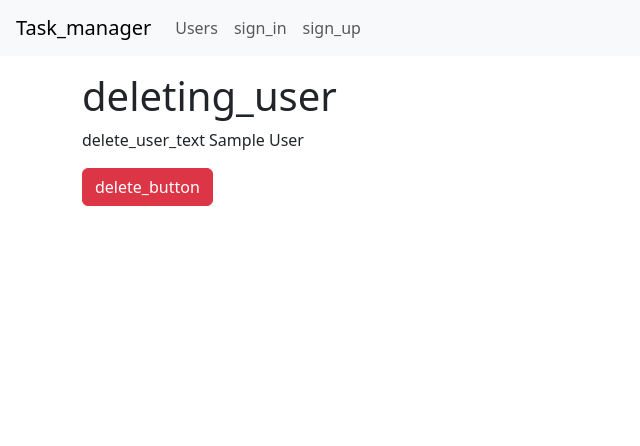
After one commit to OlegKhiretdinov/Task_manager-jira_killer, a Django app: page /users/1/delete/ in a window 1280 px wide. The commit adds this page. Shown: the top 446 px of the page, without its empty margins (0-640 px from the left). Run offline with Django 5.2, Linux system fonts and the light colour scheme; tables that the repository leaves empty hold one stand-in row (values such as "Sample post"); some libraries are stand-ins or nearby versions.

Commit message:
feat: добавлено удаление пользователей

```diff
--- a/task_manager/settings.py
+++ b/task_manager/settings.py
@@ -42,6 +42,7 @@ INSTALLED_APPS = [
     'django.contrib.staticfiles',
     'task_manager',
     'django_bootstrap5',
+    'django_extensions',
 ]
 
 MIDDLEWARE = [
--- /dev/null
+++ b/task_manager/templates/users/delete.html
@@ -0,0 +1,17 @@
+{% extends "main_layout.html" %}
+{% load i18n %}
+{% block title %}{% translate 'deleting_user' %}{% endblock %}
+{% load django_bootstrap5 %}
+
+{% block main %}
+    <h1>{% trans 'deleting_user' %}</h1>
+    <p>
+    {% translate 'delete_user_text' %} {{full_user_name}}
+    </p>
+
+    <form action="{% url 'delete_user' pk=id %}" method="post">
+        {% csrf_token %}
+        {% translate 'delete_button' as button %}
+        {% bootstrap_button button button_class="btn-danger" button_type="submit" %}
+    </form>
+{% endblock %}
--- a/task_manager/templates/users/index.html
+++ b/task_manager/templates/users/index.html
@@ -20,11 +20,10 @@
             <tr>
                 <td>{{user.id}}</td>
                 <td>{{user.username}}</td>
-                <td>{{user.first_name}} {{user.last_name}}</td>
+                <td>{{user.get_full_name }}</td>
                 <td>{{user.date_joined}}</td>
                 <td>
-                    <a href="{% url 'users' %}">{% translate 'remove' %}</a>
-                    {{user.id}}
+                    <a href="{% url 'delete_user' user.id %}">{% translate 'remove' %}</a>
                     <br />
                     <a href="{% url 'users' %}">{% translate 'update' %}</a>
                 </td>
--- a/task_manager/users/urls.py
+++ b/task_manager/users/urls.py
@@ -4,4 +4,5 @@ from task_manager.users import views
 urlpatterns = [
     path('', views.IndexView.as_view(), name='users'),
     path('create/', views.CreateUserView.as_view(), name='create_user'),
+    path('<int:pk>/delete/', views.DeleteUserView.as_view(), name='delete_user'),
 ]
--- a/task_manager/users/views.py
+++ b/task_manager/users/views.py
@@ -1,4 +1,4 @@
-from django.shortcuts import render, redirect
+from django.shortcuts import render, redirect, get_object_or_404
 from django.views import View
 from django.contrib.auth.models import User
 
@@ -25,5 +25,16 @@ class CreateUserView(View):
             form.save()
             return redirect('users')
 
-        # return redirect('create_user')
         return render(request, 'users/create.html', {'form': form})
+
+
+# Удаление пользователя
+class DeleteUserView(View):
+    def get(self, request, *args, **kwargs):
+        user = get_object_or_404(User, id=kwargs.get('pk'))
+        return render(request, 'users/delete.html', {"full_user_name": user.get_full_name(), "id": user.id})
+
+    def post(self, request, *args, **kwargs):
+        user = get_object_or_404(User, id=kwargs.get('pk'))
+        user.delete()
+        return redirect('users')
```
Also changed, not shown: task_manager/locale/ru/LC_MESSAGES/django.po, 1 other file.
